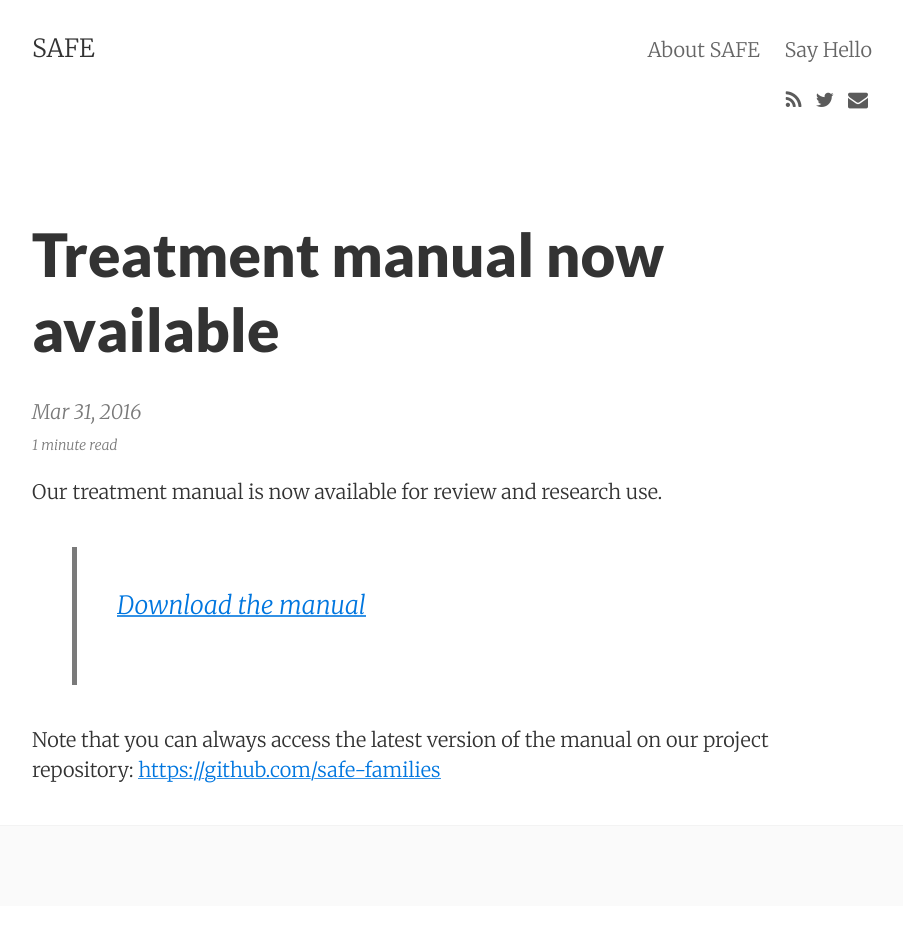
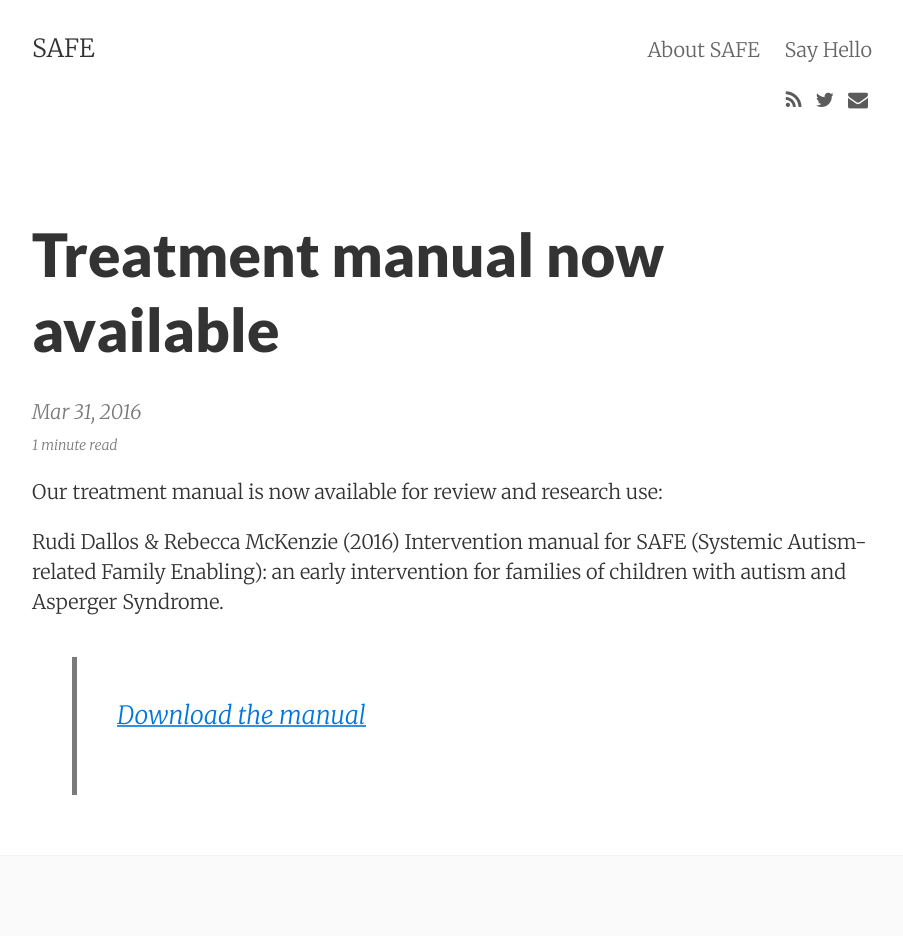
Before and after one commit to safe-families/safe-families, a Jekyll site: the page built from _posts/2016-03-31-manual.md, in a window 1280 px wide. Shown: the whole page, without its empty margins (188-1091 px from the left). Built offline with Jekyll 4.4.1, drawn with Linux system fonts in a browser that asks for light colours; nearby versions of some CDN libraries; comment, search, counter and statistics services are not loaded; before the commit the page ends 906 px from its top, so only the background shows below that.

Commit message:
Update 2016-03-31-manual.md
added becky as author to the manual as agreed

```diff
--- a/_posts/2016-03-31-manual.md
+++ b/_posts/2016-03-31-manual.md
@@ -6,10 +6,8 @@ summary:    "Our treatment manual is now available for review and research use."
 categories: launch
 ---
 
-Our treatment manual is now available for review and research use.
+Our treatment manual is now available for review and research use:
+
+Rudi Dallos & Rebecca McKenzie (2016) Intervention manual for SAFE (Systemic Autism-related Family Enabling): an early intervention for families of children with autism and Asperger Syndrome.
 
 > [Download the manual](/manual/SAFE_Manual.pdf)
-
-
-
-Note that you can always access the latest version of the manual on our project repository: [https://github.com/safe-families](https://github.com/safe-families/)
```
